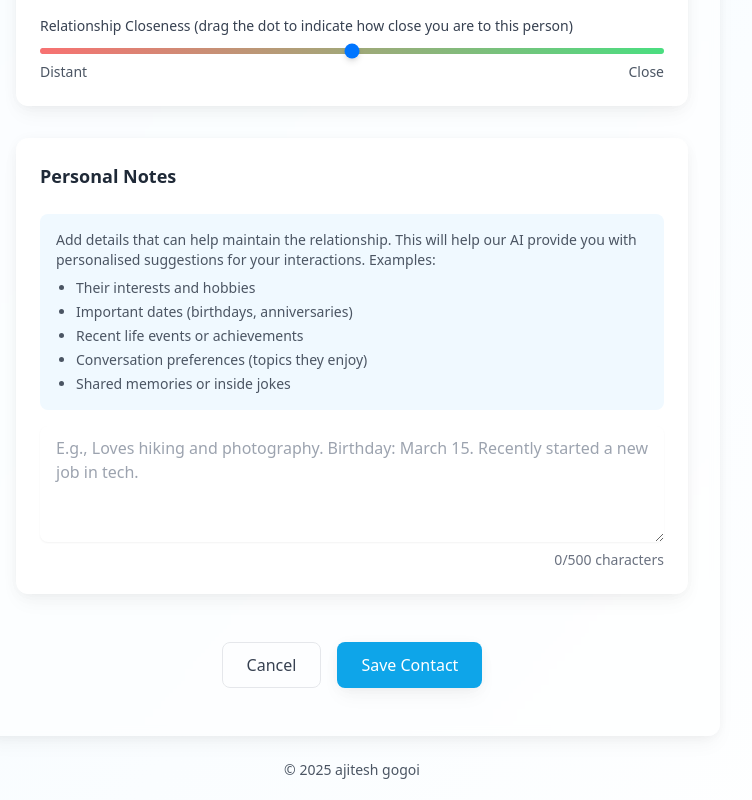
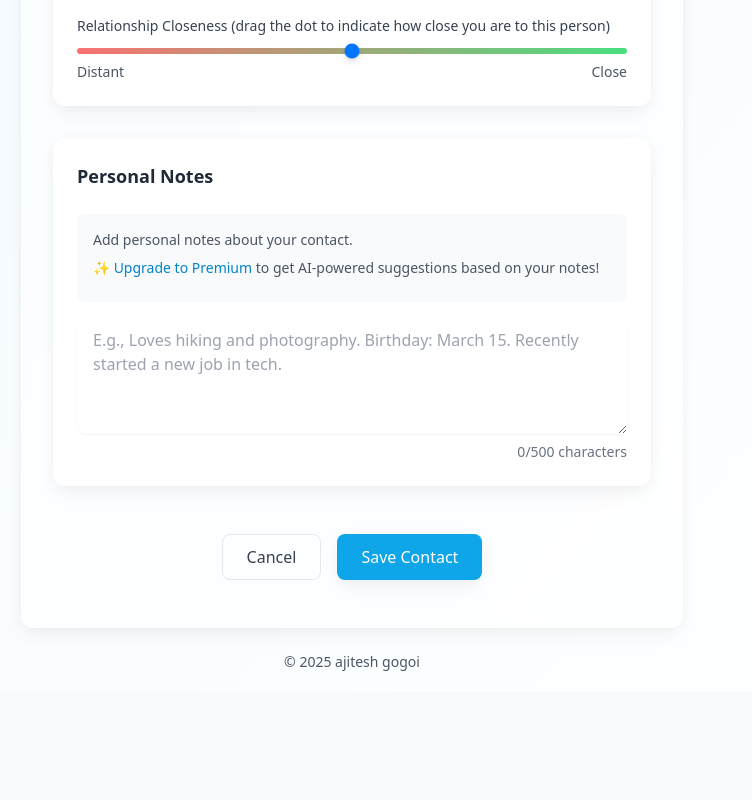
Before and after one commit to ajiteshgogoi/touchbase, a React (Vite) app: page /contacts/new in a window 1280 px wide. Shown: the part 758-1558 px from the top of the page, without its empty margins (288-1040 px from the left). After the commit the page ends 1450 px from the top, so only its background shows below. Built offline with nearby package versions, Linux system fonts and the light colour scheme; no server answers; the database is empty; sample sign-in values are in the browser's storage.

Commit message:
Add trial access to all premium features

```diff
--- a/src/components/contacts/ContactForm.tsx
+++ b/src/components/contacts/ContactForm.tsx
@@ -1,5 +1,5 @@
 import { useState, useEffect } from 'react';
-import { useNavigate, useParams } from 'react-router-dom';
+import { useNavigate, useParams, Link } from 'react-router-dom';
 import { useQuery, useMutation, useQueryClient } from '@tanstack/react-query';
 import { contactsService } from '../../services/contacts';
 import { useStore } from '../../stores/useStore';
@@ -61,7 +61,7 @@ export const ContactForm = () => {
   const { id } = useParams();
   const navigate = useNavigate();
   const queryClient = useQueryClient();
-  const { user } = useStore();
+  const { user, isPremium, isOnTrial } = useStore();
   const [formData, setFormData] = useState<ContactFormData>({
     ...initialFormData,
     user_id: user?.id || '',
@@ -355,6 +355,7 @@ export const ContactForm = () => {
       <div className="bg-white rounded-xl shadow-soft p-6">
         <h2 className="text-lg font-semibold text-gray-800 mb-6">Personal Notes</h2>
         <div>
+          {(isPremium || isOnTrial) ? (
             <div className="mb-4 p-4 bg-primary-50 rounded-lg">
               <p className="text-sm text-gray-600 mb-2">
                 Add details that can help maintain the relationship. This will help our AI provide you with personalised suggestions for your interactions.
@@ -368,6 +369,16 @@ export const ContactForm = () => {
                 <li>Shared memories or inside jokes</li>
               </ul>
             </div>
+          ) : (
+            <div className="mb-4 p-4 bg-gray-50 rounded-lg">
+              <p className="text-sm text-gray-600 mb-2">
+                Add personal notes about your contact.
+                <span className="block mt-2">
+                  ✨ <Link to="/settings" className="text-primary-600 hover:text-primary-500">Upgrade to Premium</Link> to get AI-powered suggestions based on your notes!
+                </span>
+              </p>
+            </div>
+          )}
           <div>
             <textarea
               id="notes"
--- a/src/pages/Analytics.tsx
+++ b/src/pages/Analytics.tsx
@@ -84,7 +84,7 @@ const ProgressMetric = ({ label, value, total }: { label: string; value: number;
 };
 
 export const Analytics = () => {
-  const { isPremium } = useStore();
+  const { isPremium, isOnTrial } = useStore();
   const [isGenerating, setIsGenerating] = useState(false);
 
   const { data: analytics, refetch: refetchAnalytics } = useQuery({
@@ -93,7 +93,7 @@ export const Analytics = () => {
   });
 
   const handleGenerateAnalytics = async () => {
-    if (!isPremium) return;
+    if (!isPremium && !isOnTrial) return;
     setIsGenerating(true);
     try {
       await analyticsService.generateAnalytics();
@@ -110,7 +110,7 @@ export const Analytics = () => {
     return dayjs().isAfter(dayjs(analytics.nextGenerationAllowed));
   }, [analytics]);
 
-  if (!isPremium) {
+  if (!isPremium && !isOnTrial) {
     return (
       <div className="space-y-6">
         <div className="flex items-center gap-4">
--- a/src/pages/Contacts.tsx
+++ b/src/pages/Contacts.tsx
@@ -41,7 +41,7 @@ export const Contacts = () => {
       refetchType: 'all'
     });
   }, [queryClient]);
-  const { isPremium } = useStore();
+  const { isPremium, isOnTrial } = useStore();
 
   const { data: contacts, isLoading } = useQuery<Contact[]>({
     queryKey: ['contacts'],
@@ -93,7 +93,7 @@ export const Contacts = () => {
         : (b[sortField] || 0) - (a[sortField] || 0);
     });
 
-  const contactLimit = isPremium ? Infinity : 7;
+  const contactLimit = isPremium || isOnTrial ? Infinity : 7;
   const canAddMore = (contacts?.length || 0) < contactLimit;
 
   return (
@@ -250,7 +250,7 @@ export const Contacts = () => {
                     >
                       Log Interaction
                     </button>
-                    {isPremium ? (
+                    {(isPremium || isOnTrial) ? (
                       <Link
                         to={`/contacts/${contact.id}/interactions`}
                         className="inline-flex items-center justify-center text-center px-3 py-1.5 text-sm font-medium text-primary-600 bg-primary-50 hover:bg-primary-100 rounded-lg shadow-sm hover:shadow transition-all"
--- a/src/pages/Dashboard.tsx
+++ b/src/pages/Dashboard.tsx
@@ -313,7 +313,7 @@ export const Dashboard = () => {
           <Link
             to="/analytics"
             className={`flex-1 inline-flex items-center justify-center text-center px-5 py-2.5 rounded-lg text-sm font-medium shadow-sm hover:shadow ${
-              isPremium
+              isPremium || isOnTrial
                 ? 'text-primary-600 bg-primary-50 hover:bg-primary-100'
                 : 'text-gray-600 bg-gray-100 hover:bg-gray-200'
             } transition-all`}
--- a/src/pages/InteractionHistory.tsx
+++ b/src/pages/InteractionHistory.tsx
@@ -16,7 +16,7 @@ export const InteractionHistory = () => {
   const { contactId } = useParams<{ contactId: string }>();
   const navigate = useNavigate();
   const queryClient = useQueryClient();
-  const { isPremium } = useStore();
+  const { isPremium, isOnTrial } = useStore();
   const [sortField, setSortField] = useState<SortField>('date');
   const [sortOrder, setSortOrder] = useState<SortOrder>('desc');
   const [editingInteraction, setEditingInteraction] = useState<{
@@ -121,7 +121,7 @@ export const InteractionHistory = () => {
     );
   }
 
-  if (!isPremium) {
+  if (!isPremium && !isOnTrial) {
     return (
       <div className="space-y-6">
         <div className="flex items-center gap-4">
```
Lines whose indentation alone changed are shown as unchanged.
